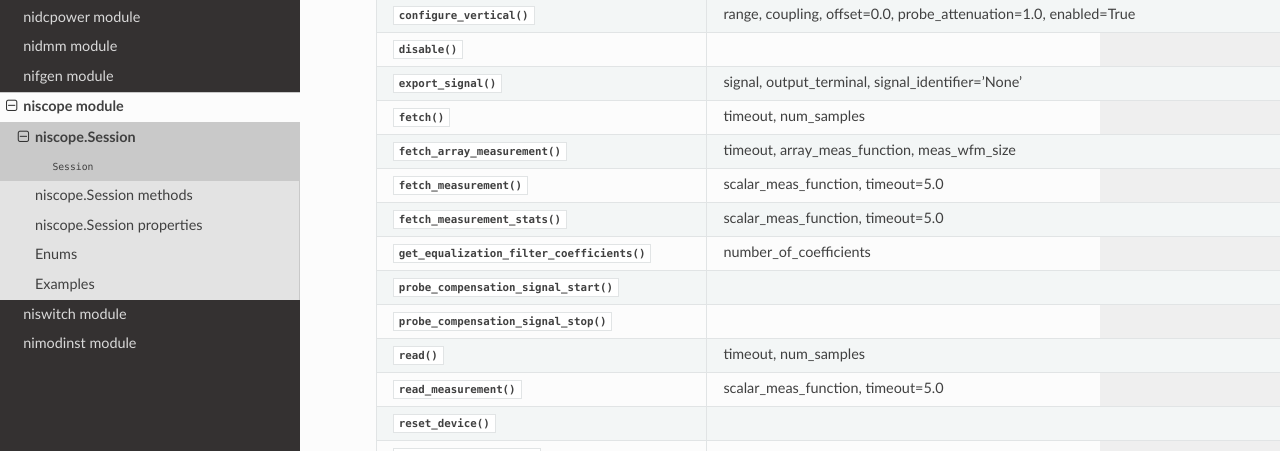
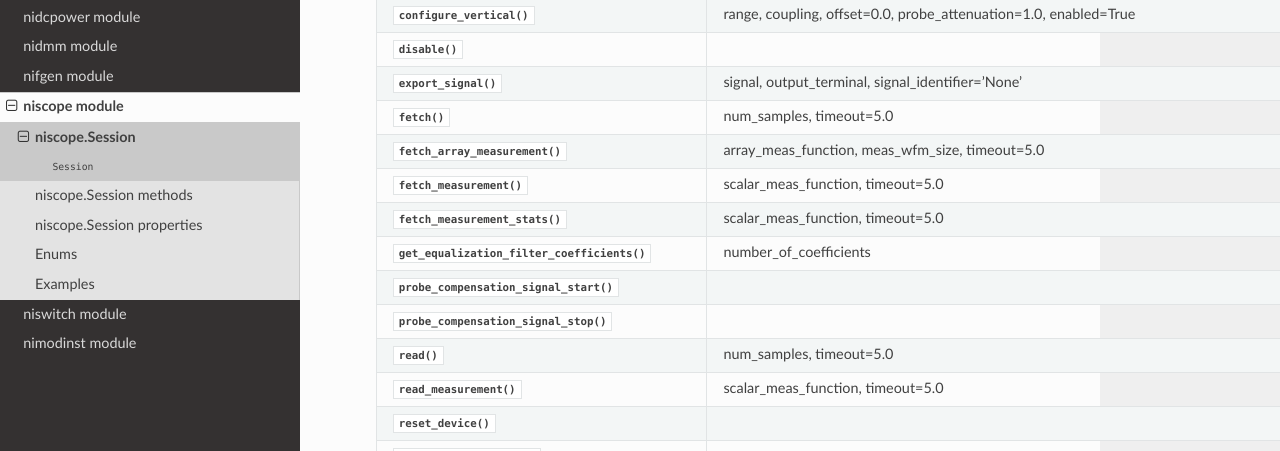
Before and after one commit to ni/nimi-python, a Sphinx documentation site: the page built from docs/niscope/session.rst, in a window 1280 px wide and 900 px high, scrolled down 6701 px. Shown: the part 151-602 px from the top of the window. Built offline with Sphinx 7.4.7 and the Read the Docs theme 2.0.0, drawn with Linux system fonts in a browser that asks for light colours.

Commit message:
Adding defaults to these functions

```diff
--- a/docs/niscope/session.rst
+++ b/docs/niscope/session.rst
@@ -400,9 +400,9 @@ niscope.Session
    +-------------------------------------------------------+----------------------------------------------------------------------------------------------------------------------------------+
    | :py:func:`export_signal`                              | signal, output_terminal, signal_identifier='None'                                                                                |
    +-------------------------------------------------------+----------------------------------------------------------------------------------------------------------------------------------+
-   | :py:func:`fetch`                                      | timeout, num_samples                                                                                                             |
+   | :py:func:`fetch`                                      | num_samples, timeout=5.0                                                                                                         |
    +-------------------------------------------------------+----------------------------------------------------------------------------------------------------------------------------------+
-   | :py:func:`fetch_array_measurement`                    | timeout, array_meas_function, meas_wfm_size                                                                                      |
+   | :py:func:`fetch_array_measurement`                    | array_meas_function, meas_wfm_size, timeout=5.0                                                                                  |
    +-------------------------------------------------------+----------------------------------------------------------------------------------------------------------------------------------+
    | :py:func:`fetch_measurement`                          | scalar_meas_function, timeout=5.0                                                                                                |
    +-------------------------------------------------------+----------------------------------------------------------------------------------------------------------------------------------+
@@ -414,7 +414,7 @@ niscope.Session
    +-------------------------------------------------------+----------------------------------------------------------------------------------------------------------------------------------+
    | :py:func:`probe_compensation_signal_stop`             |                                                                                                                                  |
    +-------------------------------------------------------+----------------------------------------------------------------------------------------------------------------------------------+
-   | :py:func:`read`                                       | timeout, num_samples                                                                                                             |
+   | :py:func:`read`                                       | num_samples, timeout=5.0                                                                                                         |
    +-------------------------------------------------------+----------------------------------------------------------------------------------------------------------------------------------+
    | :py:func:`read_measurement`                           | scalar_meas_function, timeout=5.0                                                                                                |
    +-------------------------------------------------------+----------------------------------------------------------------------------------------------------------------------------------+
```
Also changed, not shown: CHANGELOG.md (+1 -0 lines), docs/niscope/functions.rst (+45 -45 lines), 2 other files.
